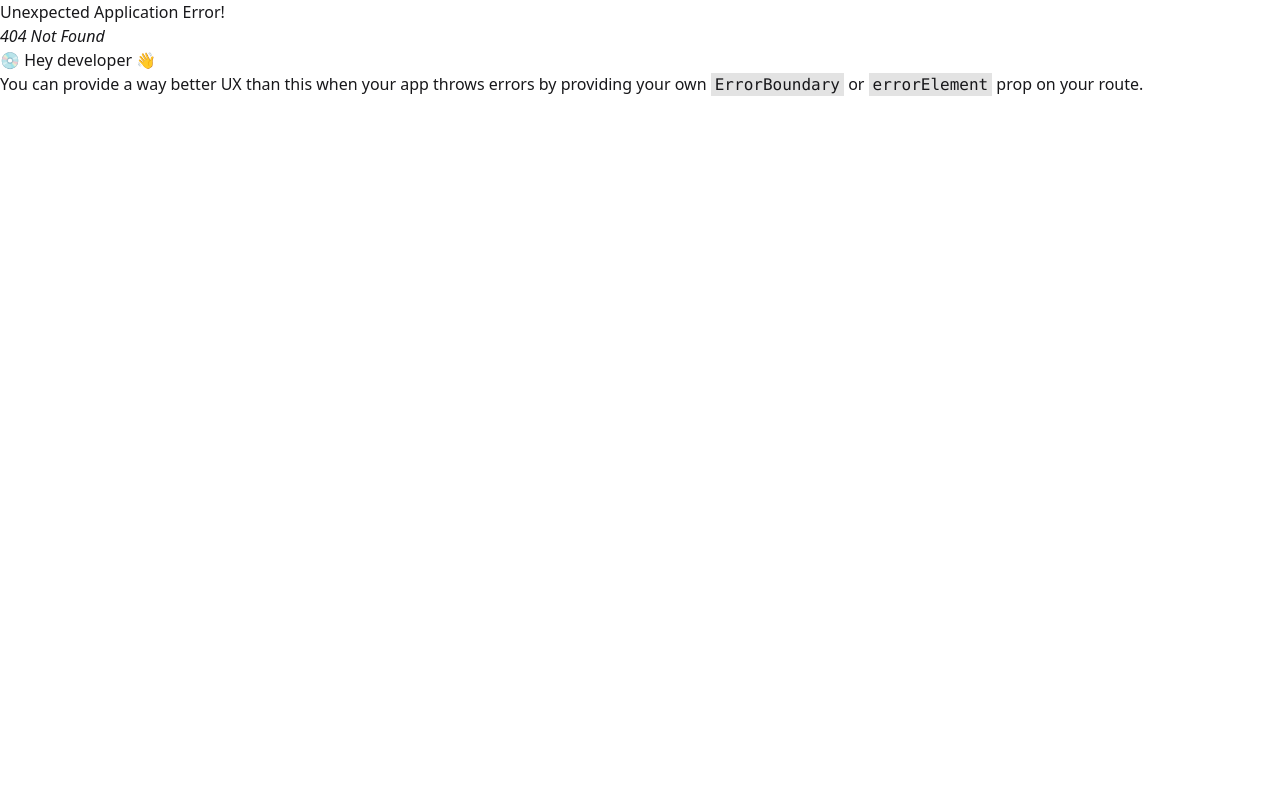
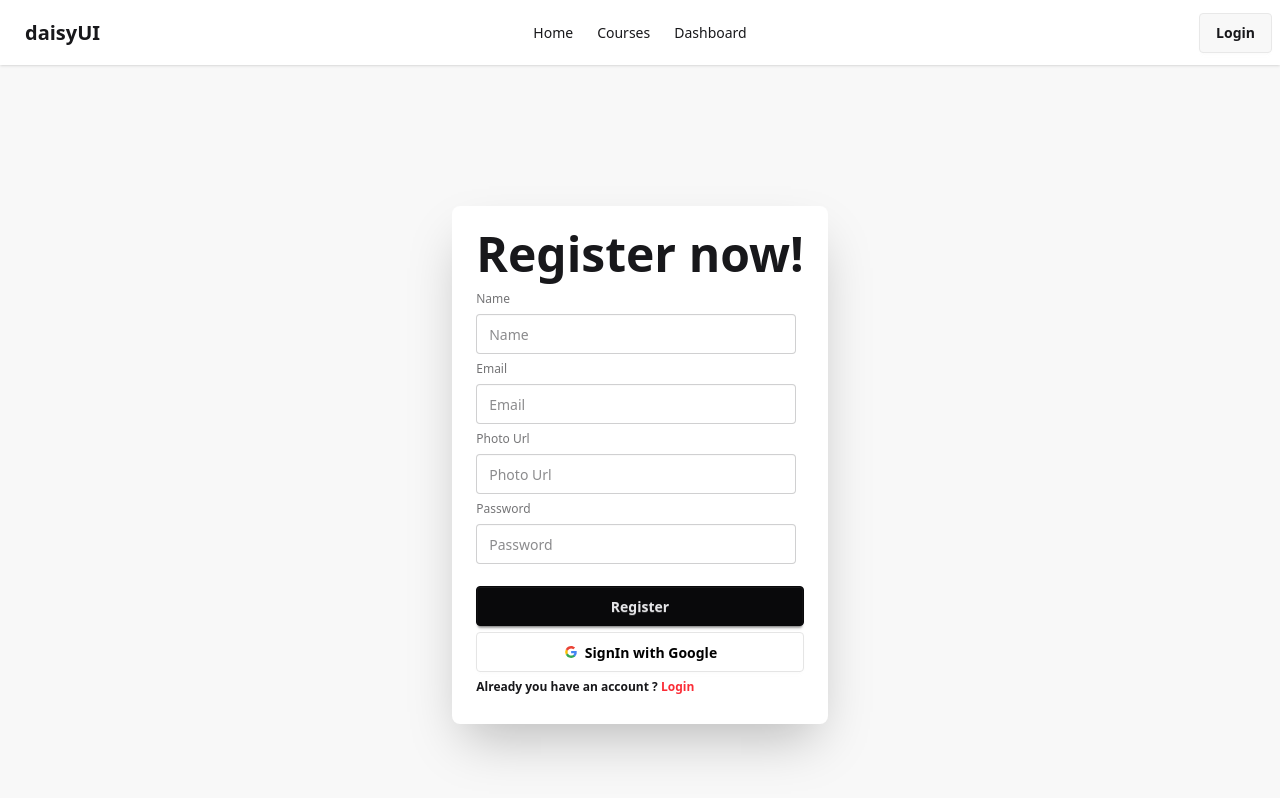
Before and after one commit to tahmidman20/assi-10-online-learning-client, a React (Vite) app: page /register in a window 1280 px wide. Before the commit this address had no page. Shown: the top 798 px of the page. Built offline with nearby package versions, Linux system fonts and the light colour scheme; no server answers.

Commit message:
Login and Google login complate

```diff
--- a/package.json
+++ b/package.json
@@ -11,6 +11,7 @@
   },
   "dependencies": {
     "@tailwindcss/vite": "^4.1.17",
+    "firebase": "^12.5.0",
     "react": "^19.1.1",
     "react-dom": "^19.1.1",
     "react-router": "^7.9.5",
--- /dev/null
+++ b/src/components/authentication/Login.jsx
@@ -0,0 +1,94 @@
+import React, { useContext, useState } from "react";
+import { AuthContext } from "../context/AuthContext";
+import { useLocation, useNavigate, NavLink } from "react-router";
+
+const Login = () => {
+  const { signInUser, googleLogin } = useContext(AuthContext);
+  const [error, setError] = useState(null);
+
+  const navigate = useNavigate();
+  const location = useLocation();
+  const redirectPath = location.state?.from?.pathname || "/";
+
+  // Email Login
+  const handleLogin = (e) => {
+    e.preventDefault();
+    const email = e.target.email.value;
+    const password = e.target.password.value;
+
+    signInUser(email, password)
+      .then(() => {
+        navigate(redirectPath);
+      })
+      .catch((err) => {
+        setError(err.message);
+      });
+  };
+
+  // Google Login
+  const handleGoogleLogin = () => {
+    googleLogin()
+      .then(() => {
+        navigate(redirectPath);
+      })
+      .catch((err) => {
+        setError(err.message);
+      });
+  };
+
+  return (
+    <div className="hero min-h-screen bg-base-200">
+      <div className="card bg-base-100 shadow-xl w-full max-w-sm">
+        <form className="card-body " onSubmit={handleLogin}>
+          <h1 className="text-3xl font-bold text-center">Login</h1>
+
+          {error && <p className="text-red-500 text-sm">{error}</p>}
+
+          <label className="label w-11/12 mx-auto">Email</label>
+          <input
+            name="email"
+            type="email"
+            placeholder="Enter email"
+            className="input input-bordered w-11/12 mx-auto"
+            required
+          />
+
+          <label className="label w-11/12 mx-auto">Password</label>
+          <input
+            name="password"
+            type="password"
+            placeholder="Enter password"
+            className="input input-bordered w-11/12 mx-auto"
+            required
+          />
+
+          <button className="btn btn-primary w-11/12 mx-auto mt-4 items-center">
+            Login
+          </button>
+
+          <button
+            type="button"
+            onClick={handleGoogleLogin}
+            className="btn btn-outline w-11/12 mx-auto mt-2"
+          >
+            <img
+              className="w-4 "
+              src="https://i.ibb.co.com/4ZdnG9FB/icons8-google-48.png"
+              alt=""
+            />
+            Login with Google
+          </button>
+
+          <p className="text-center mt-2">
+            New here?{" "}
+            <NavLink to="/register" className="text-blue-600 underline">
+              Register
+            </NavLink>
+          </p>
+        </form>
+      </div>
+    </div>
+  );
+};
+
+export default Login;
--- /dev/null
+++ b/src/components/authentication/Register.jsx
@@ -0,0 +1,120 @@
+import React, { useContext } from "react";
+import { NavLink } from "react-router";
+import { AuthContext } from "../context/AuthContext";
+
+const Register = () => {
+  const { signInWithGoogle } = useContext(AuthContext);
+  const handleGoogleSignIn = () => {
+    signInWithGoogle().then((result) => {
+      console.log(result.user);
+      const newUser = {
+        name: result.user.displayName,
+        email: result.user.email,
+        image: result.user.photoURL,
+      };
+      // -------
+      fetch("http://localhost:3000/users", {
+        method: "POST",
+        headers: {
+          "content-type": "application/json",
+        },
+        body: JSON.stringify(newUser),
+      })
+        .then((res) => res.json())
+        .then((data) => {
+          console.log("data after user save", data);
+        })
+        .catch((error) => {
+          console.log(error);
+        });
+    });
+  };
+
+  return (
+    <div className="hero bg-base-200 min-h-screen">
+      <div className="hero-content flex-col lg:flex-row-reverse">
+        <div className="card bg-base-100 w-full max-w-sm shrink-0 shadow-2xl">
+          <div className="card-body">
+            <h1 className="text-5xl font-bold">Register now!</h1>
+            <fieldset className="fieldset">
+              {/* name */}
+              <label className="label">Name</label>
+              <input
+                type="text"
+                name="name"
+                className="input"
+                placeholder="Name"
+              />
+              {/* email */}
+              <label className="label">Email</label>
+              <input
+                name="email"
+                type="email"
+                className="input"
+                placeholder="Email"
+              />
+              {/* photo */}
+              <label className="label">Photo Url</label>
+              <input
+                name="photoUrl"
+                type="url"
+                className="input"
+                placeholder="Photo Url"
+              />
+              {/* password */}
+              <label className="label">Password</label>
+              <input
+                name="password"
+                type="password"
+                className="input"
+                placeholder="Password"
+              />
+              <button className="btn btn-neutral mt-4">Register</button>
+              <button
+                onClick={handleGoogleSignIn}
+                className="btn bg-white text-black border-[#e5e5e5]"
+              >
+                <svg
+                  aria-label="Google logo"
+                  width="16"
+                  height="16"
+                  xmlns="http://www.w3.org/2000/svg"
+                  viewBox="0 0 512 512"
+                >
+                  <g>
+                    <path d="m0 0H512V512H0" fill="#fff"></path>
+                    <path
+                      fill="#34a853"
+                      d="M153 292c30 82 118 95 171 60h62v48A192 192 0 0190 341"
+                    ></path>
+                    <path
+                      fill="#4285f4"
+                      d="m386 400a140 175 0 0053-179H260v74h102q-7 37-38 57"
+                    ></path>
+                    <path
+                      fill="#fbbc02"
+                      d="m90 341a208 200 0 010-171l63 49q-12 37 0 73"
+                    ></path>
+                    <path
+                      fill="#ea4335"
+                      d="m153 219c22-69 116-109 179-50l55-54c-78-75-230-72-297 55"
+                    ></path>
+                  </g>
+                </svg>
+                SignIn with Google
+              </button>
+              <p className="font-semibold">
+                Already you have an account ?{" "}
+                <span className="text-red-500">
+                  <NavLink to="/login">Login</NavLink>
+                </span>
+              </p>
+            </fieldset>
+          </div>
+        </div>
+      </div>
+    </div>
+  );
+};
+
+export default Register;
--- /dev/null
+++ b/src/components/context/AuthContext.jsx
@@ -0,0 +1,3 @@
+import { createContext } from "react";
+
+export const AuthContext = createContext(null);
--- /dev/null
+++ b/src/components/context/AuthProvider.jsx
@@ -0,0 +1,56 @@
+import React, { useEffect, useState } from "react";
+import { AuthContext } from "./AuthContext";
+import {
+  createUserWithEmailAndPassword,
+  onAuthStateChanged,
+  GoogleAuthProvider,
+  signInWithEmailAndPassword,
+  signInWithPopup,
+} from "firebase/auth";
+import { auth } from "../../firebase/firebase.init";
+
+const AuthProvider = ({ children }) => {
+  const [user, setUser] = useState(null);
+  const [loading, setLoading] = useState(true);
+  //   --------------------------------------------------/
+  // Create User -- Register
+  const createUser = (email, password) => {
+    setLoading(true);
+    return createUserWithEmailAndPassword(auth, email, password);
+  };
+  // Sign In User --Login
+  const signInUser = (email, password) => {
+    setLoading(true);
+    return signInWithEmailAndPassword(auth, email, password);
+  };
+  // Google Login
+  const googleLogin = () => {
+    setLoading(true);
+    const googleProvider = new GoogleAuthProvider();
+    return signInWithPopup(auth, googleProvider);
+  };
+
+  useEffect(() => {
+    const unSubscribe = onAuthStateChanged(auth, (currentUser) => {
+      setUser(currentUser);
+      setLoading(false);
+    });
+    return () => {
+      unSubscribe();
+    };
+  }, []);
+
+  //   ______________________________________//
+  const authInfo = {
+    createUser,
+    signInUser,
+    googleLogin,
+    user,
+    loading,
+  };
+  return (
+    <AuthContext.Provider value={authInfo}>{children} </AuthContext.Provider>
+  );
+};
+
+export default AuthProvider;
--- a/src/components/navbar/Navbar.jsx
+++ b/src/components/navbar/Navbar.jsx
@@ -1,5 +1,5 @@
 import React from "react";
-import { NavLink } from "react-router";
+import { Link, NavLink } from "react-router";
 
 const Navbar = () => {
   const links = (
@@ -51,7 +51,9 @@ const Navbar = () => {
           <ul className="menu menu-horizontal px-1">{links}</ul>
         </div>
         <div className="navbar-end">
-          <a className="btn">Button</a>
+          <Link to="/login">
+            <a className="btn">Login</a>
+          </Link>
         </div>
       </div>
     </div>
--- /dev/null
+++ b/src/firebase/firebase.init.js
@@ -0,0 +1,21 @@
+// Import the functions you need from the SDKs you need
+import { initializeApp } from "firebase/app";
+import { getAuth } from "firebase/auth";
+// TODO: Add SDKs for Firebase products that you want to use
+// https://firebase.google.com/docs/web/setup#available-libraries
+
+// Your web app's Firebase configuration
+const firebaseConfig = {
+  apiKey: "AIzaSyCg1HOW6XF47-dktEIKi46noBzHYhDLgO8",
+  authDomain: "online-learning-9dedb.firebaseapp.com",
+  projectId: "online-learning-9dedb",
+  storageBucket: "online-learning-9dedb.firebasestorage.app",
+  messagingSenderId: "640439516495",
+  appId: "1:640439516495:web:75e10c67d26602c15c193a",
+};
+
+// Initialize Firebase
+const app = initializeApp(firebaseConfig);
+
+// Initialize Firebase Authentication and get a reference to the service
+export const auth = getAuth(app);
--- a/src/main.jsx
+++ b/src/main.jsx
@@ -9,6 +9,9 @@ import RootLayout from "./components/layouts/RootLayout.jsx";
 import Home from "./components/Home/Home.jsx";
 import Courses from "./components/courses/Courses.jsx";
 import Dashboard from "./components/dashboard/Dashboard.jsx";
+import Register from "./components/authentication/Register.jsx";
+import Login from "./components/authentication/Login.jsx";
+import AuthProvider from "./components/context/AuthProvider.jsx";
 
 const router = createBrowserRouter([
   {
@@ -27,12 +30,22 @@ const router = createBrowserRouter([
         path: "dashboard ",
         Component: Dashboard,
       },
+      {
+        path: "register",
+        Component: Register,
+      },
+      {
+        path: "login",
+        Component: Login,
+      },
     ],
   },
 ]);
 
 createRoot(document.getElementById("root")).render(
   <StrictMode>
-    <RouterProvider router={router}></RouterProvider>
+    <AuthProvider>
+      <RouterProvider router={router}></RouterProvider>
+    </AuthProvider>
   </StrictMode>
 );
```
Also changed, not shown: 1 other file (tests, documents, lock files or other folders).
